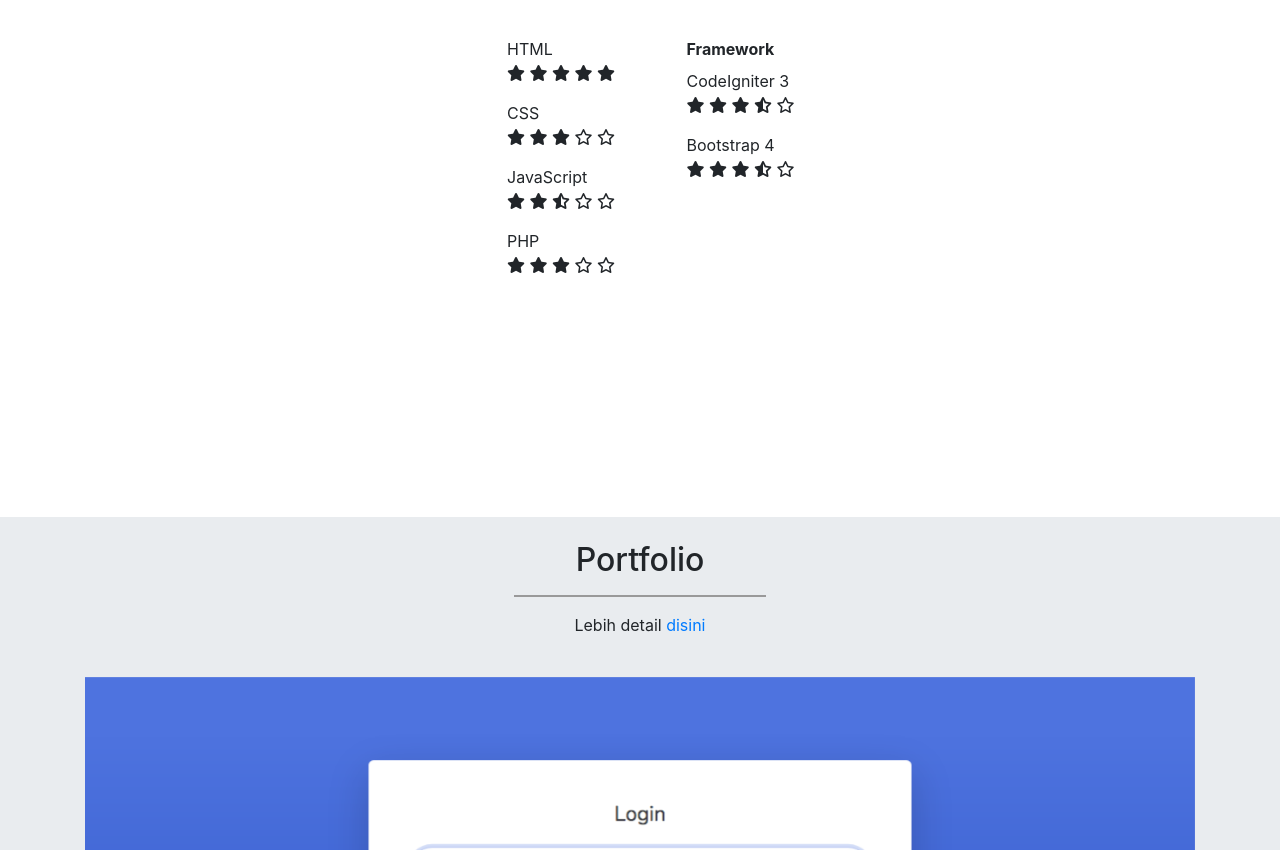
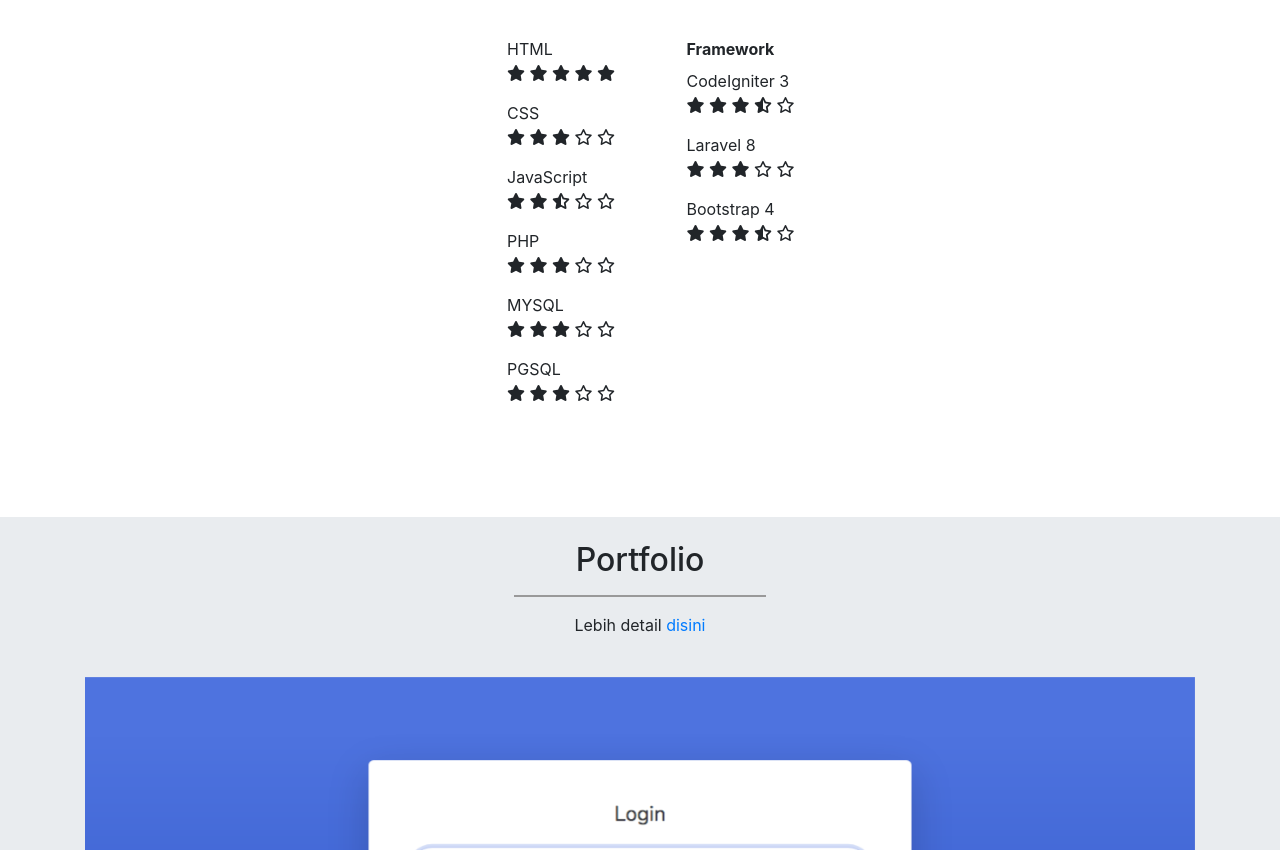
Before and after one commit to CepotOi/CepotOi.github.io, a plain HTML site: page index.html in a window 1280 px wide. Shown: the part 1201-2051 px from the top of the page. Drawn offline with nearby package versions, Linux system fonts and the light colour scheme.

Commit message:
update background

```diff
--- a/css/style.css
+++ b/css/style.css
@@ -9,7 +9,7 @@ body {
     background-image: url("../img/header-bg.jpg");
     background-attachment: fixed;
     background-size: cover;
-    background-position: -220px 0px;
+    /* background-position: -220px 0px; */
     color: #eaeaea;
     overflow: hidden;
     background-repeat: no-repeat;
--- a/index.html
+++ b/index.html
@@ -109,7 +109,7 @@
                     </div>
                     <div class="col-sm-4">
                         <p class="pRight">
-                            Mahasiswa semester 4 Universitas Bina Sarana
+                            Mahasiswa semester 6 Universitas Bina Sarana
                             Informatika D3 (UBSI) - Sistem Informasi. Saya ingin
                             menjadi backend developer.
                         </p>
@@ -214,6 +214,24 @@
                             <i class="far fa-star"></i>
                             <i class="far fa-star"></i>
                         </p>
+                        <p>
+                            MYSQL
+                            <br />
+                            <i class="fas fa-star"></i>
+                            <i class="fas fa-star"></i>
+                            <i class="fas fa-star"></i>
+                            <i class="far fa-star"></i>
+                            <i class="far fa-star"></i>
+                        </p>
+                        <p>
+                            PGSQL
+                            <br />
+                            <i class="fas fa-star"></i>
+                            <i class="fas fa-star"></i>
+                            <i class="fas fa-star"></i>
+                            <i class="far fa-star"></i>
+                            <i class="far fa-star"></i>
+                        </p>
                     </div>
                     <div class="col-sm-2 b2">
                         <b>Framework</b>
@@ -224,6 +242,15 @@
                             <i class="fas fa-star"></i>
                             <i class="fas fa-star"></i>
                             <i class="fas fa-star-half-alt"></i>
+                            <i class="far fa-star"></i>
+                        </p>
+                        <p>
+                            Laravel 8
+                            <br />
+                            <i class="fas fa-star"></i>
+                            <i class="fas fa-star"></i>
+                            <i class="fas fa-star"></i>
+                            <i class="far fa-star"></i>
                             <i class="far fa-star"></i>
                         </p>
                         <p>
```
